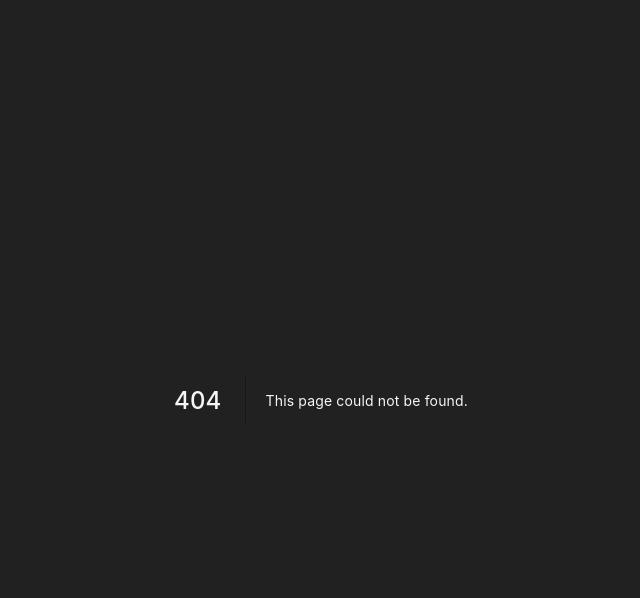
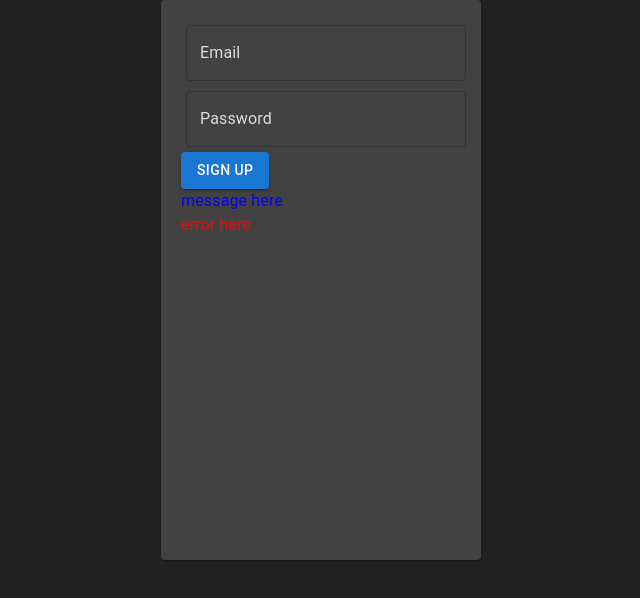
Before and after one commit to RonAlmog/react-next-dashboard, a Next.js app: page /Signup in a window 1280 px wide. Before the commit this address had no page. Shown: the top 598 px of the page, without its empty margins (319-959 px from the left). Built offline with nearby package versions, Linux system fonts and the light colour scheme; no server answers.

Commit message:
dashboard, login, signup

```diff
--- /dev/null
+++ b/pages/Signup.tsx
@@ -0,0 +1,92 @@
+import {
+  Box,
+  Button,
+  Container,
+  Grid,
+  Paper,
+  TextField,
+  Typography,
+} from "@mui/material";
+import React, { useState } from "react";
+import { useAuth } from "../context/AuthContext";
+import { createUserWithEmailAndPassword } from "firebase/auth";
+import { setegid } from "process";
+import { useRouter } from "next/router";
+
+type Props = {};
+
+const SignupPage = (props: Props) => {
+  const paperStyle = {
+    padding: 20,
+    height: "70vh",
+    width: 320,
+    margin: "0 auto",
+  };
+  const { user, signup } = useAuth();
+
+  const router = useRouter();
+  const handleSignup = async (e: any) => {
+    e.preventDefault();
+    try {
+      await signup(email, password);
+    } catch (error) {}
+    console.log("email:", email, "pass:", password);
+  };
+
+  const [email, setEmail] = useState("");
+  const [password, setPassword] = useState("");
+  const [error, setError] = useState("error here");
+  const [message, setMessage] = useState("message here");
+
+  //   createUserWithEmailAndPassword(auth, email, password)
+  //     .then((userCredential) => {
+  //       // Signed in
+  //       const user = userCredential.user;
+  //       // ...
+  //     })
+  //     .catch((error) => {
+  //       const errorCode = error.code;
+  //       const errorMessage = error.message;
+  //       // ..
+  //     });
+
+  return (
+    <Container>
+      <Paper style={paperStyle}>
+        <Grid
+          container
+          direction="column"
+          alignItems="center"
+          justifyContent="center"
+          gap={5}
+        >
+          <form onSubmit={handleSignup}>
+            <TextField
+              label="Email"
+              variant="outlined"
+              placeholder="Email"
+              fullWidth
+              sx={{ margin: "5px" }}
+              onChange={(e) => setEmail(e.target.value)}
+            />
+            <TextField
+              label="Password"
+              variant="outlined"
+              placeholder="Password"
+              fullWidth
+              sx={{ margin: "5px" }}
+              onChange={(e) => setPassword(e.target.value)}
+            />
+            <Button type="submit" variant="contained">
+              Sign Up
+            </Button>
+            <Typography color="blue">{message}</Typography>
+            <Typography color="red">{error}</Typography>
+          </form>
+        </Grid>
+      </Paper>
+    </Container>
+  );
+};
+
+export default SignupPage;
```
Also changed, not shown: pages/Dashboard.tsx (added, +9 -0 lines), pages/Login.tsx (added, +92 -0 lines).
